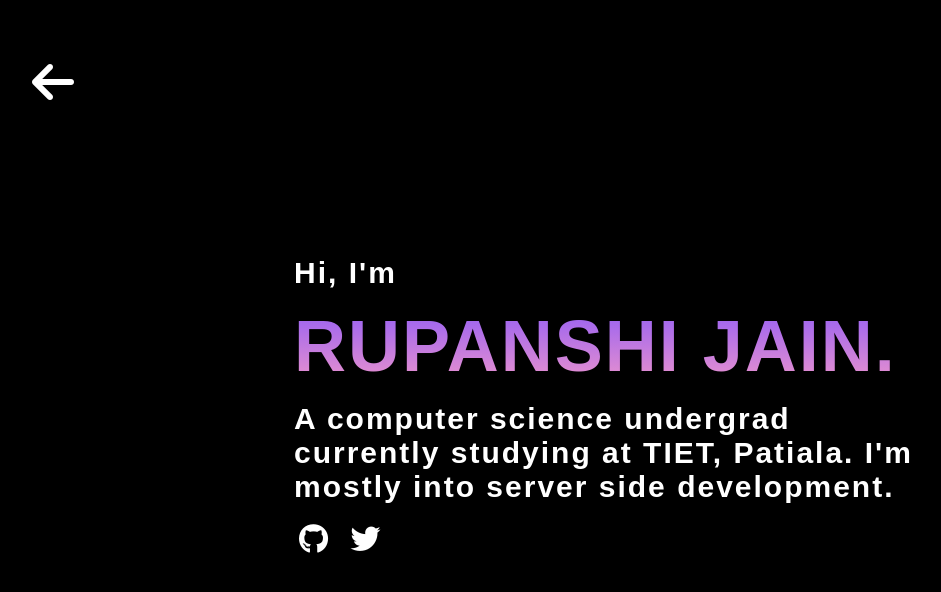
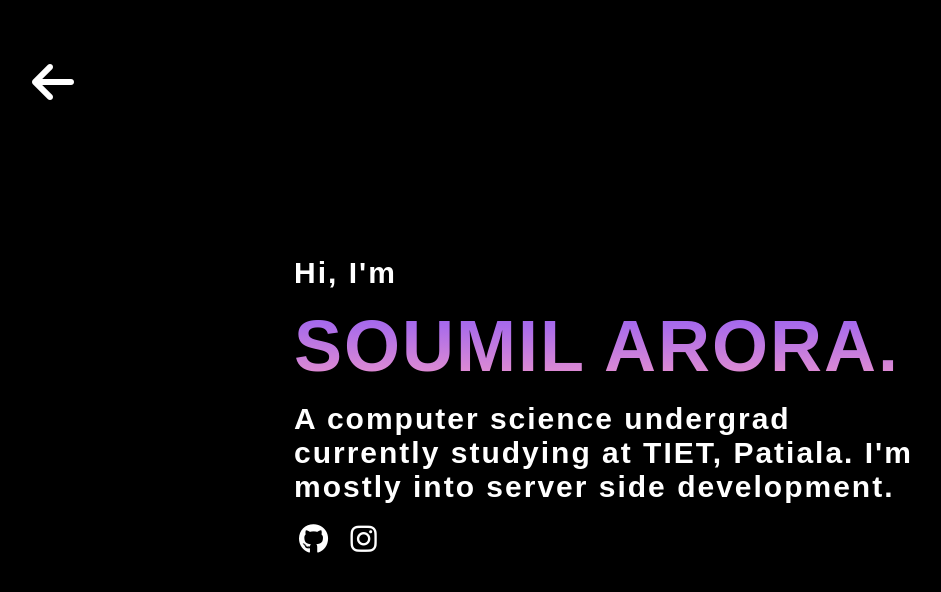
Before and after one commit to creative-computing-society/Portfolio_CCS, a Flask app: template templates/pages/22857_Soumil.html in a window 1280 px wide. Shown: the top 592 px of the page, without its empty margins (26-967 px from the left). Run offline with Flask 2, Linux system fonts and the light colour scheme; the template is opened without the code that fills it, so the values that code supplies are empty; some libraries are stand-ins or nearby versions.

Commit message:
Modified my webpage

```diff
--- a/templates/pages/22857_Soumil.html
+++ b/templates/pages/22857_Soumil.html
@@ -61,12 +61,12 @@
     <a href="{{ url_for('index') }}"><i class="fas fa-arrow-left"></i></a>
     <div class="content">
         <p>Hi, I'm</p>
-        <h1 class="name">Rupanshi Jain.</h1>
+        <h1 class="name">Soumil Arora.</h1>
         <p>
             A computer science undergrad currently studying at TIET, Patiala. I'm mostly into server side development.
         </p>
-        <a href="https://github.com/rdotjain" target="_blank"><i class="fab fa-github"></i></a>
-        <a href="https://twitter.com/RupanshiJain7" target="_blank"><i class="fab fa-twitter"></i></a>
+        <a href="https://github.com/whosoumilarora" target="_blank"><i class="fab fa-github"></i></a>
+        <a href="https://instagram.com/whosoumilarora" target="_blank"><i class="fab fa-instagram"></i></a>
     </div>
 
 </body>
```
